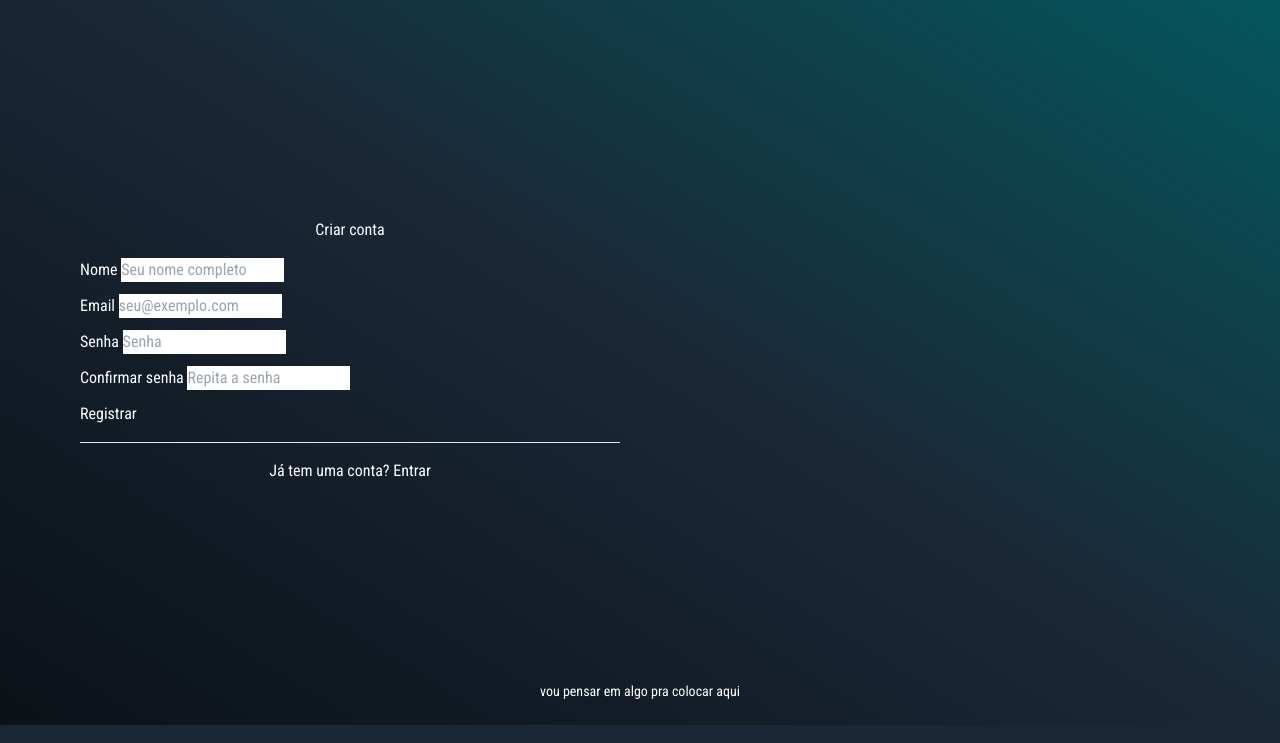
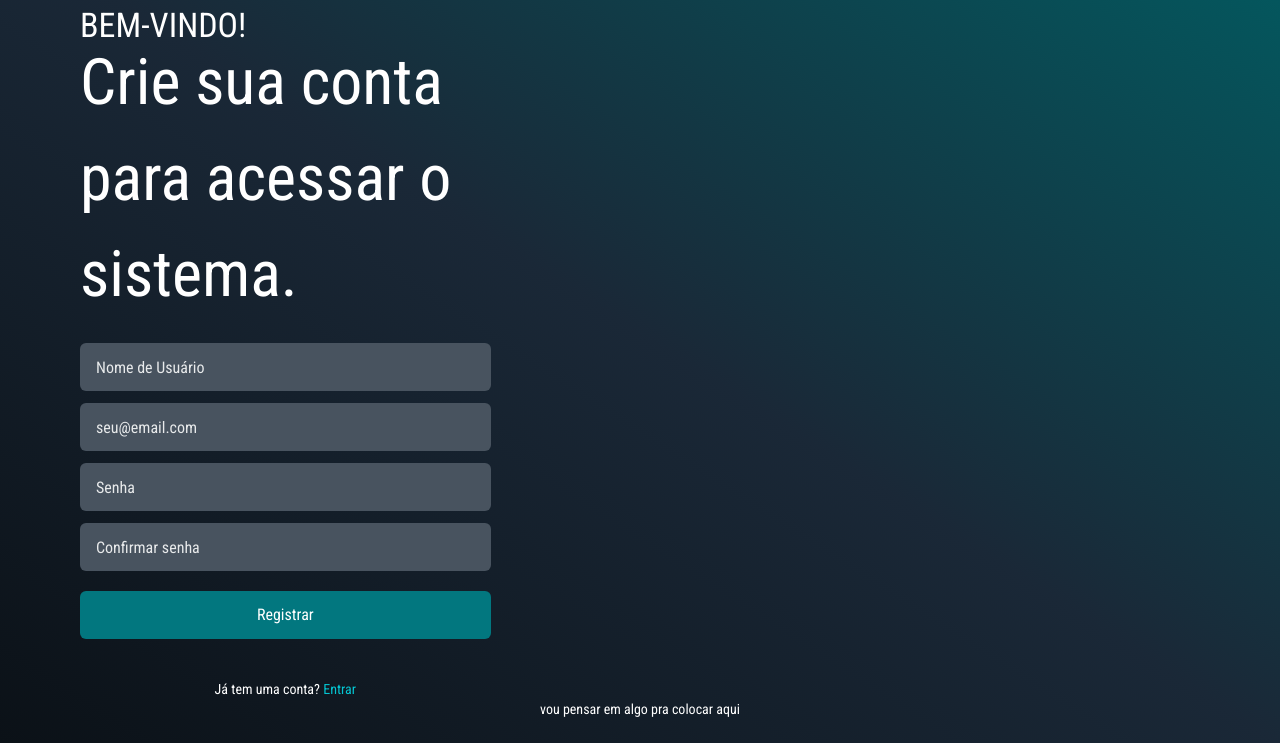
Before and after one commit to MariaLuizaMb/Sistema-de-Agendamento, a Django app: page /register/ in a window 1280 px wide. Shown: the part 75-818 px from the top of the page. Run offline with Django 5.2, Linux system fonts and the light colour scheme; some libraries are stand-ins or nearby versions.

Commit message:
Update file
Criando formulário de registro

```diff
--- a/templates/registration/register.html
+++ b/templates/registration/register.html
@@ -5,64 +5,48 @@
 
 
 {% block content %}
-<div class="container mt-5" style="max-width: 540px;">
-  <div class="card shadow-sm">
-    <div class="card-body">
-      <h3 class="card-title mb-4 text-center">Criar conta</h3>
+<div class="flex flex-col justify-center items-start flex-grow ">
+        <form method="POST" class="w-full max-w-md">
+            {% csrf_token %}
+            <h4 class="text-white text-heading-h4 -mb-4 text-start">BEM-VINDO!</h4>
+            <h3 class="text-white text-heading-h2 mb-5 text-start">Crie sua conta para acessar o sistema.</h3>
 
-      {% if form and form.non_field_errors %}
-        <div class="alert alert-danger">
-          {{ form.non_field_errors }}
-        </div>
-      {% endif %}
+            <!--Campo para nome-->
+            <div class="text-white mb-3">
+              {{ form.username }}
+            </div>
 
-      <form method="post" novalidate>
-        {% csrf_token %}
+            <!--Campo para email-->
+            <div class="text-white mb-3">
+              {{ form.email }}
+            </div>
 
-        <div class="mb-3">
-          <label for="id_nome" class="form-label">Nome</label>
-          <input type="text" class="form-control" id="id_nome" name="nome" placeholder="Seu nome completo" required>
-          {% if form and form.nome.errors %}
-            <div class="text-danger small">{{ form.nome.errors.0 }}</div>
-          {% endif %}
-        </div>
+            <!--Campo para senha-->
+            <div class="text-white mb-3">
+              {{ form.password1 }}
+            </div>
 
-        <div class="mb-3">
-          <label for="id_email" class="form-label">Email</label>
-          <input type="email" class="form-control" id="id_email" name="email" placeholder="seu@exemplo.com" required>
-          {% if form and form.email.errors %}
-            <div class="text-danger small">{{ form.email.errors.0 }}</div>
-          {% endif %}
-        </div>
+            <!--Campo para confirmar senha-->
+            <div class="text-white mb-5">
+              {{ form.password2 }}
+            </div>
 
-        <div class="mb-3">
-          <label for="id_password1" class="form-label">Senha</label>
-          <input type="password" class="form-control" id="id_password1" name="password1" placeholder="Senha" required>
-          {% if form and form.password1.errors %}
-            <div class="text-danger small">{{ form.password1.errors.0 }}</div>
-          {% endif %}
-        </div>
+            <button class="bg-blue-800 w-11/12 h-12 rounded-md mb-6 hover:bg-blue-700 transition-colors text-white" type="submit">
+                Registrar
+            </button>
 
-        <div class="mb-3">
-          <label for="id_password2" class="form-label">Confirmar senha</label>
-          <input type="password" class="form-control" id="id_password2" name="password2" placeholder="Repita a senha" required>
-          {% if form and form.password2.errors %}
-            <div class="text-danger small">{{ form.password2.errors.0 }}</div>
-          {% endif %}
-        </div>
+            {% if messages %}
+            <ul class="w-11/12 text-center text-sm text-red-400 mt-2">
+                {% for message in messages %}
+                <li>{{ message }}</li>
+                {% endfor %}
+            </ul>
+            {% endif %}
 
-        <div class="d-grid gap-2">
-          <button type="submit" class="btn btn-primary">Registrar</button>
-        </div>
-      </form>
-
-      <hr class="my-4">
-
-      <p class="text-center mb-0">
-        Já tem uma conta?
-        <a href="{% url 'login' %}" class="link-primary">Entrar</a>
-      </p>
+            <p class="w-11/12 text-center text-sm text-white mt-4">
+                Já tem uma conta?
+                <a href="{% url 'login' %}" class="text-blue-600 hover:text-blue-400 hover:underline transition-colors duration-200">Entrar</a>
+            </p>
+        </form>
     </div>
-  </div>
-</div>
 {% endblock %}
```
